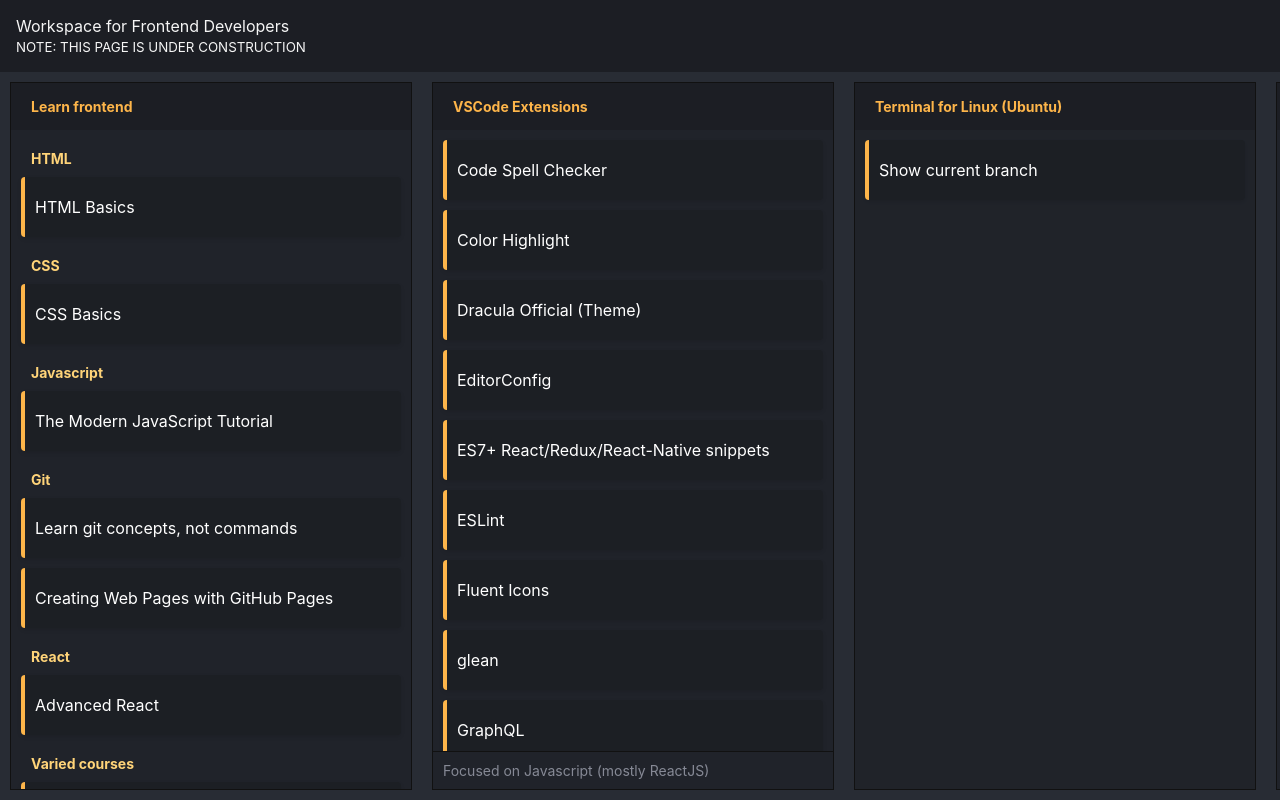
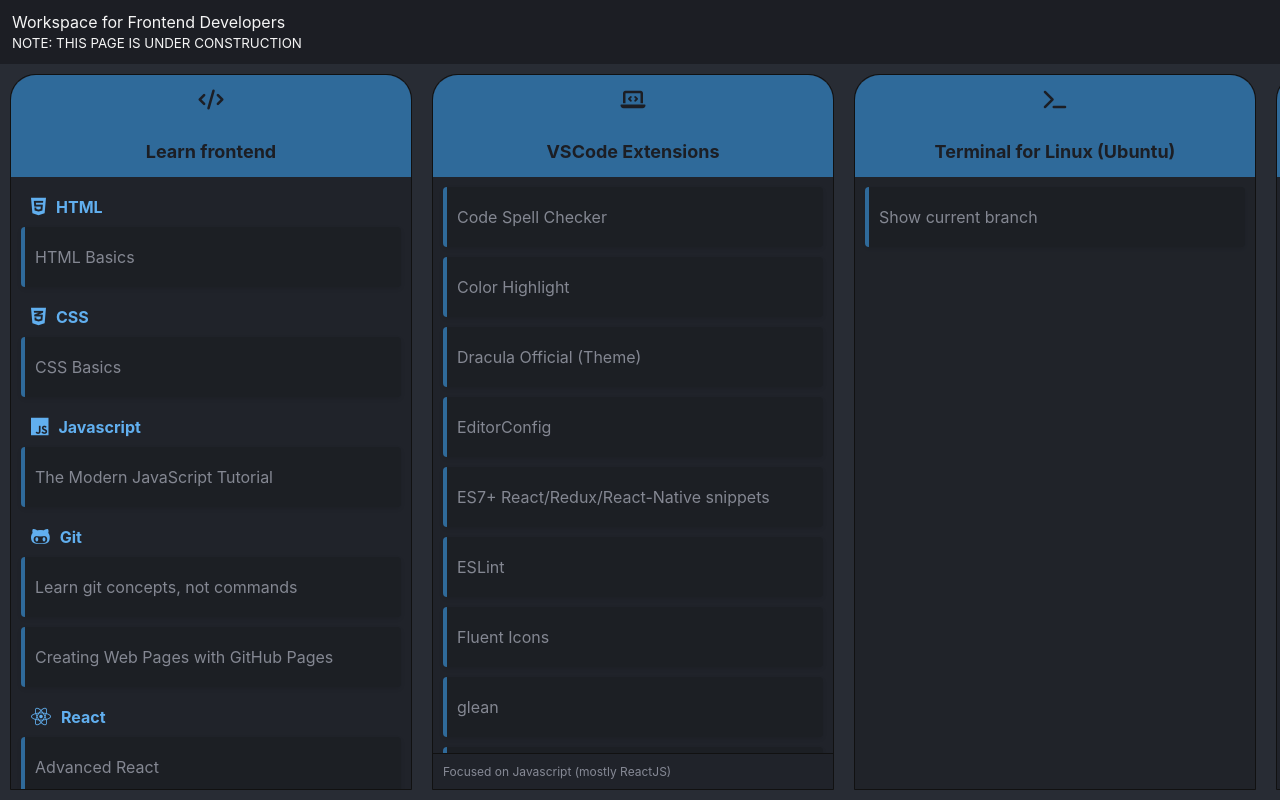
Before and after one commit to marianaviana/workspace, a plain HTML site: page index.html in a window 1280 px wide. Drawn offline with Linux system fonts and the light colour scheme.

Commit message:
chore: update style and add icons

```diff
--- a/assets/stylesheets/main.css
+++ b/assets/stylesheets/main.css
@@ -1,6 +1,6 @@
 :root {
-  --primary: #fdb54a;
-  --secondary: #ffd479;
+  --primary: #2f6a9a;
+  --secondary: #61afef;
   --link-color: #fff;
   --border-color: #111;
   --heading-font-color: var(--primary);
@@ -64,7 +64,7 @@ body {
   background-color: #1c1e24;
   color: #f5f5f5;
   flex-shrink: 0;
-  padding: 1rem;
+  padding: 12px;
 }
 
 .workspace {
@@ -83,6 +83,7 @@ body {
 .workspace-column {
   background: var(--dark-opacity);
   border: 1px solid var(--border-color);
+  border-radius: 25px 25px 0 0;
   color: var(--dark-font-color);
   display: flex;
   flex-direction: column;
@@ -91,19 +92,34 @@ body {
 }
 
 .workspace-column-header {
-  background: #1c1e24;
-  color: #fdb54a;
-  font-size: 0.875rem;
+  background: var(--primary);
+  border-radius: 25px 25px 0 0;
+  color: #1c1e24;
+  display: flex;
+  flex-direction: column;
+  font-size: 18px;
   font-weight: bold;
   padding: 15px 20px;
+  text-align: center;
+}
+
+.workspace-column-header > i {
+  font-size: 20px;
+  margin-bottom: 10px;
 }
 
 .workspace-column-subtitle {
   background: transparent;
   color: var(--secondary);
-  font-size: 0.875rem;
+  display: flex;
+  font-size: 16px;
   font-weight: bold;
   padding: 10px;
+}
+
+.workspace-column-subtitle > i {
+  font-size: 20px;
+  margin-right: 10px;
 }
 
 .workspace-column-list {
@@ -118,7 +134,7 @@ body {
 
 .workspace-column-footer {
   padding: 10px;
-  font-size: 0.875rem;
+  font-size: 12px;
   border-top: 1px solid #111;;
 }
 
@@ -133,12 +149,12 @@ body {
 }
 
 .card-url {
-  color: var(--link-color);
+  color: var(--dark-font-color);
   text-decoration: none;
 }
 
 .card:hover {
   background: var(--primary);
-  color: var(--background-color);
+  color: var(--font-color);
   box-shadow: 0 2px 4px rgba(0, 0, 0, 0.2);
 }
--- a/index.html
+++ b/index.html
@@ -6,7 +6,8 @@
   <meta http-equiv="X-UA-Compatible" content="IE=edge">
   <meta name="viewport" content="width=device-width, initial-scale=1.0">
   <link rel="stylesheet" href="/workspace/assets/stylesheets/main.css">
-  <title>Workspace | MARIVIANA</title>
+  <script src="https://kit.fontawesome.com/5bf37c2dfe.js" crossorigin="anonymous"></script>
+  <title>Workspace | MARIVIANA > Transformando a realidade digital</title>
 </head>
 
 <body>
@@ -17,32 +18,32 @@
     <div class="workspace">
       <div class="workspace-container">
         <div class="workspace-column">
-          <div class="workspace-column-header">Learn frontend</div>
+          <div class="workspace-column-header"><i class="fa-solid fa-code"></i><br/>Learn frontend</div>
           <ul class="workspace-column-list">
-            <div class="workspace-column-subtitle">HTML</div>
+            <div class="workspace-column-subtitle"><i class="fa-brands fa-html5"></i> HTML</div>
             <a href="https://www.khanacademy.org/computing/computer-programming/html-css/intro-to-html/html-basics" target="_blank" rel="nofollow" class="card-url">
               <li class="card">HTML Basics</li>
             </a>
-            <div class="workspace-column-subtitle">CSS</div>
+            <div class="workspace-column-subtitle"><i class="fa-brands fa-css3-alt"></i> CSS</div>
             <a href="https://www.khanacademy.org/computing/computer-programming/html-css/intro-to-css/css-basics" target="_blank" rel="nofollow" class="card-url">
               <li class="card">CSS Basics</li>
             </a>
-            <div class="workspace-column-subtitle">Javascript</div>
+            <div class="workspace-column-subtitle"><i class="fa-brands fa-js"></i> Javascript</div>
             <a href="https://javascript.info/" target="_blank" rel="nofollow" class="card-url">
               <li class="card">The Modern JavaScript Tutorial</li>
             </a>
-            <div class="workspace-column-subtitle">Git</div>
+            <div class="workspace-column-subtitle"><i class="fa-brands fa-github-alt"></i> Git</div>
             <a href="https://github.com/PauloGoncalvesBH/treinamento-git" target="_blank" rel="nofollow" class="card-url">
               <li class="card">Learn git concepts, not commands</li>
             </a>
             <a href="https://www.udemy.com/course/github-pages/" target="_blank" rel="nofollow" class="card-url">
               <li class="card">Creating Web Pages with GitHub Pages</li>
             </a>
-            <div class="workspace-column-subtitle">React</div>
+            <div class="workspace-column-subtitle"><i class="fa-brands fa-react"></i> React</div>
             <a href="https://reactavancado.com.br/" target="_blank" rel="nofollow" class="card-url">
               <li class="card">Advanced React</li>
             </a>
-            <div class="workspace-column-subtitle">Varied courses</div>
+            <div class="workspace-column-subtitle"><i class="fa-solid fa-chalkboard-user"></i> Varied courses</div>
             <a href="https://www.origamid.com/" target="_blank" rel="nofollow" class="card-url">
               <li class="card">Origamid</li>
             </a>
@@ -62,7 +63,7 @@
         </div>
 
         <div class="workspace-column">
-          <div class="workspace-column-header">VSCode Extensions</div>
+          <div class="workspace-column-header"><i class="fa-solid fa-laptop-code"></i><br/>VSCode Extensions</div>
           <ul class="workspace-column-list">
             <a href="https://marketplace.visualstudio.com/items?itemName=streetsidesoftware.code-spell-checker" target="_blank" rel="nofollow" class="card-url">
               <li class="card">Code Spell Checker</li>
@@ -155,9 +156,7 @@
         </div>
 
         <div class="workspace-column">
-          <div class="workspace-column-header">
-            Terminal for Linux (Ubuntu)
-          </div>
+          <div class="workspace-column-header"><i class="fa-solid fa-terminal"></i><br/>Terminal for Linux (Ubuntu)</div>
           <ul class="workspace-column-list">
             <a href="https://warcontent.com/branch-git-no-terminal/" target="_blank" rel="nofollow" class="card-url">
               <li class="card">Show current branch</li>
@@ -166,9 +165,9 @@
         </div>
 
         <div class="workspace-column">
-          <div class="workspace-column-header">Version Control</div>
+          <div class="workspace-column-header"><i class="fa-solid fa-code-branch"></i><br/>Version Control</div>
           <ul class="workspace-column-list">
-            <div class="workspace-column-subtitle">Git</div>
+            <div class="workspace-column-subtitle"><i class="fa-brands fa-git-square"></i> Git</div>
             <a href="https://docs.github.com/get-started" target="_blank" rel="nofollow" class="card-url">
               <li class="card">Github</li>
             </a>
@@ -179,7 +178,7 @@
               <li class="card">Gitlab</li>
             </a>
 
-            <div class="workspace-column-subtitle">GUI (Graphics User Interface)</div>
+            <div class="workspace-column-subtitle"><i class="fa-brands fa-git-alt"></i> GUI (Graphics User Interface)</div>
 
             <a href="https://git-cola.github.io/" target="_blank" rel="nofollow" class="card-url">
               <li class="card">Git Cola</li>
@@ -194,7 +193,7 @@
         </div>
 
         <div class="workspace-column">
-          <div class="workspace-column-header">Tools for communication</div>
+          <div class="workspace-column-header"><i class="fa-solid fa-comments"></i><br/>Tools for communication</div>
           <ul class="workspace-column-list">
             <a href="https://discord.com/" target="_blank" rel="nofollow" class="card-url">
               <li class="card">Discord</li>
@@ -219,7 +218,7 @@
         </div>
 
         <div class="workspace-column">
-          <div class="workspace-column-header">Browsers</div>
+          <div class="workspace-column-header"><i class="fa-solid fa-window-maximize"></i><br/>Browsers</div>
           <ul class="workspace-column-list">
             <a href="https://www.mozilla.org/pt-BR/firefox/developer/" target="_blank" rel="nofollow" class="card-url">
               <li class="card">Firefox Developer Edition</li>
```
